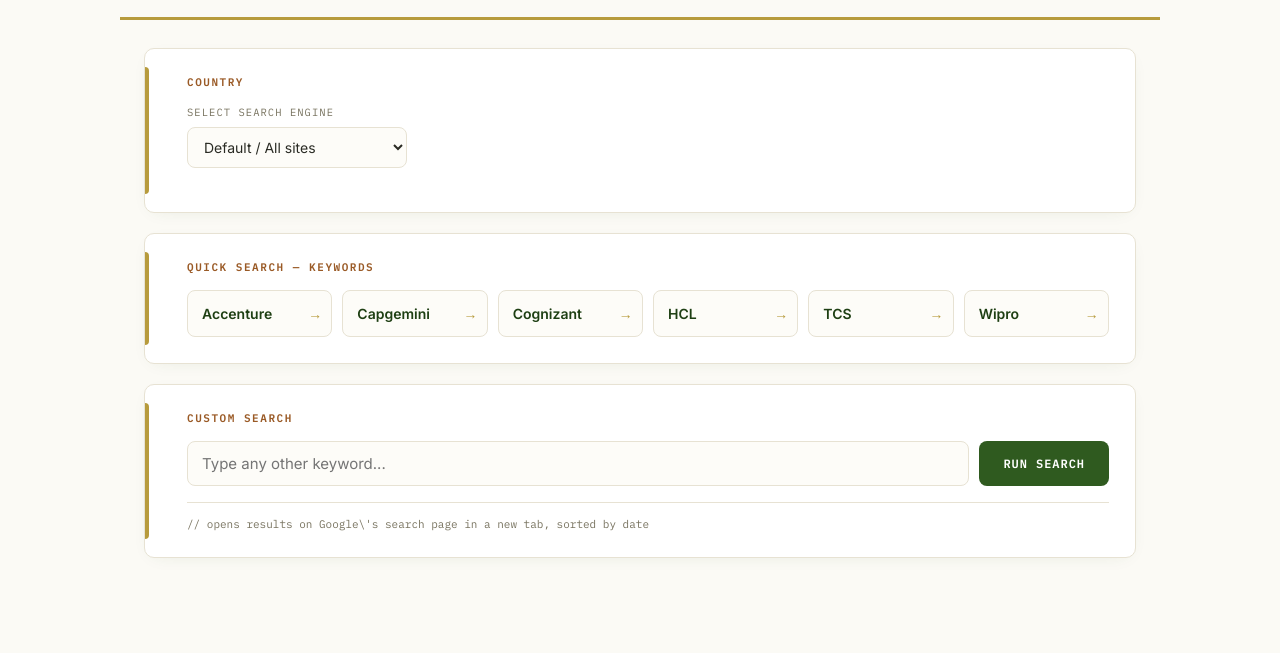
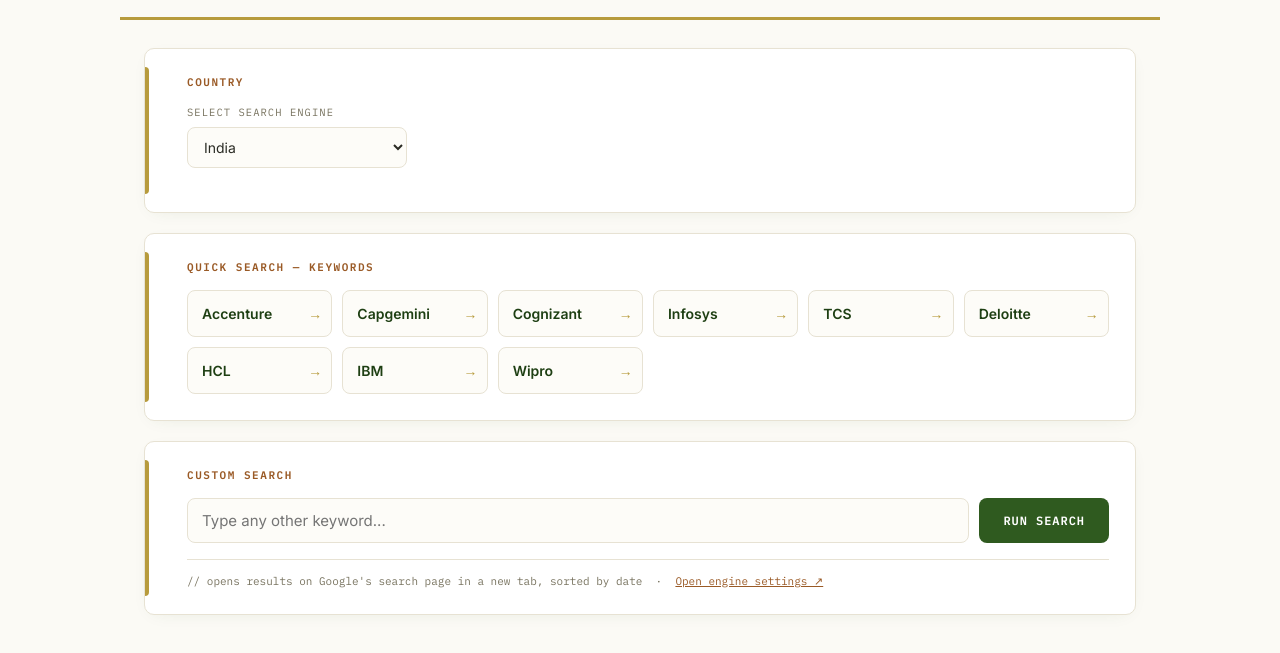
Before and after one commit to rsmediainsights/Brand-Monitoring, a plain HTML site: page index.html in a window 1280 px wide. Shown: the part 99-752 px from the top of the page. Drawn offline with Linux system fonts and the light colour scheme.

Commit message:
Add files via upload

```diff
--- a/index.html
+++ b/index.html
@@ -195,7 +195,12 @@
       <h2>Country</h2>
       <label class="field-label" for="countrySelect">Select search engine</label>
       <select class="country-select" id="countrySelect">
-        <!-- Add more <option> entries here once additional country engines are created -->
+        <option value="f5b25eb92cbde465a">India</option>
+        <option value="b2d9c43a993cc4a21">US</option>
+        <option value="a3242dbf20b024430">UK</option>
+        <option value="94f45e643de6f45f1">France</option>
+        <option value="b56c4d44f92434b1f">Germany</option>
+        <option value="f3e0d1ae4a8f54309">ANZ</option>
         <option value="c6bd65f07f8914ff0">Default / All sites</option>
       </select>
     </div>
@@ -216,7 +221,8 @@
         <button class="run" type="submit">Run Search</button>
       </form>
       <div class="hint-row">
-        // opens results on Google\'s search page in a new tab, sorted by date
+        // opens results on Google's search page in a new tab, sorted by date &nbsp;·&nbsp;
+        <a href="#" id="settingsLink" target="_blank" rel="noopener">Open engine settings ↗</a>
       </div>
     </div>
   </div>
@@ -224,7 +230,7 @@
 </div>
 
 <script>
-  var KEYWORDS = ["Accenture", "Capgemini", "Cognizant", "HCL", "TCS", "Wipro"];
+  var KEYWORDS = ["Accenture", "Capgemini", "Cognizant", "Infosys", "TCS", "Deloitte", "HCL", "IBM", "Wipro"];
 
   function currentCx() {
     return document.getElementById("countrySelect").value;
@@ -253,6 +259,13 @@
     btn.addEventListener("click", function() { search(kw); });
     grid.appendChild(btn);
   });
+
+  function updateSettingsLink() {
+    var cx = currentCx();
+    document.getElementById("settingsLink").href = "https://cse.google.com/cse?cx=" + cx;
+  }
+  document.getElementById("countrySelect").addEventListener("change", updateSettingsLink);
+  updateSettingsLink();
 </script>
 </body>
 </html>
```
